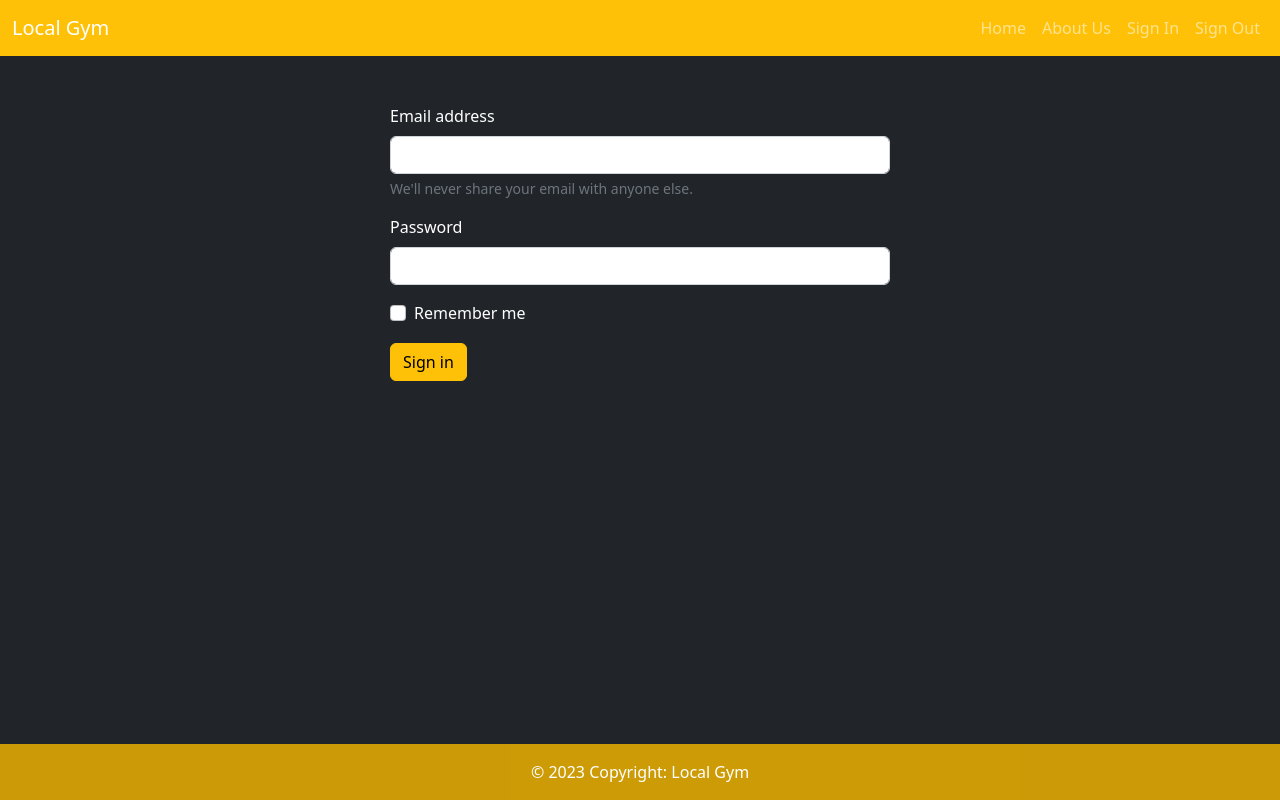
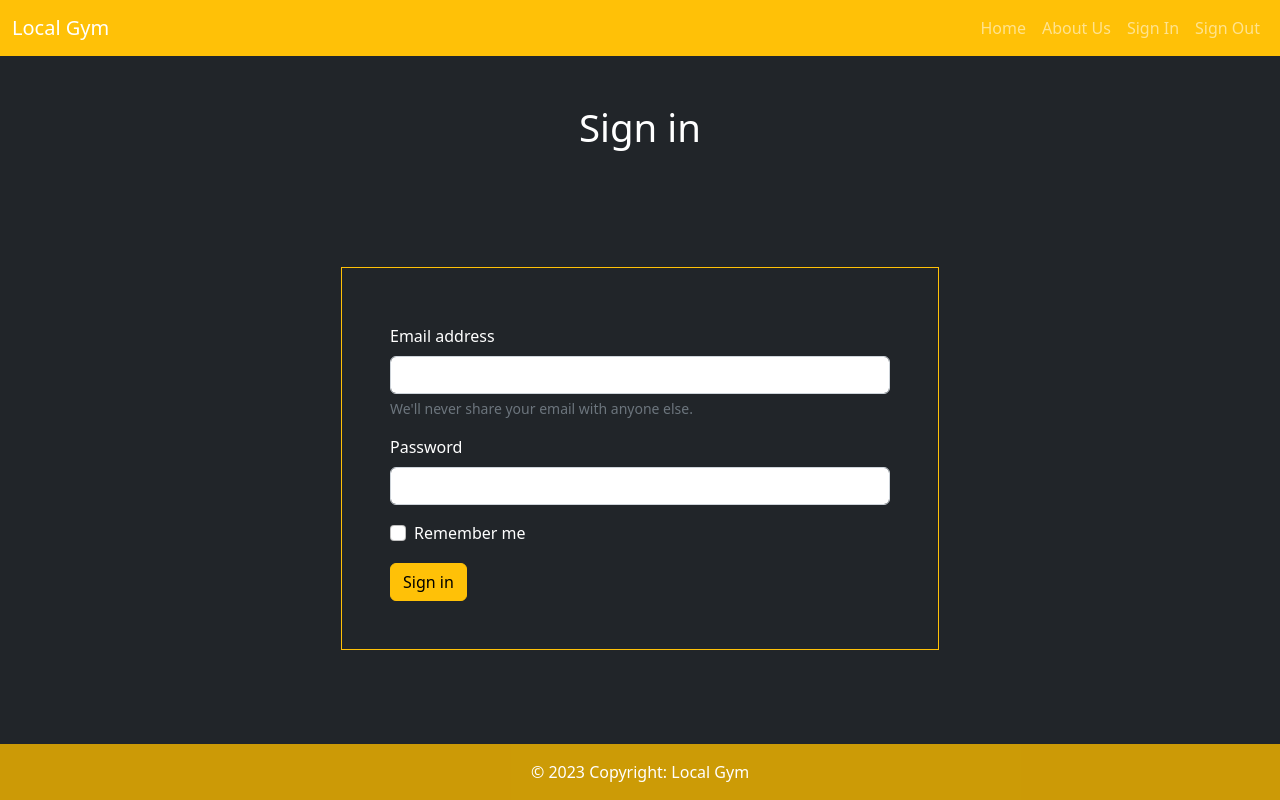
Before and after one commit to yeseniag9/assignment5, a plain HTML site: page sign_in.html in a window 1280 px wide. Drawn offline with nearby package versions, Linux system fonts and the light colour scheme.

Commit message:
sign in page updated

```diff
--- a/sign_in.html
+++ b/sign_in.html
@@ -23,9 +23,10 @@
     </nav>
 
     <form class="container">
-        <div class="d-flex justify-content-center">
-            <div>
-                <div class="mt-5">
+        <h1 class="text-center mt-5 text-white" style="font-size: 3vw">Sign in</h1>
+        <div class="d-flex justify-content-center align-items-center" style="height: 600px">
+            <div class="border border-warning p-5">
+                <div class="mt-2">
                     <label for="email" class="form-label text-white">Email address</label>
                     <input type="email" class="form-control" style="width: 500px">
                     <div class="form-text">We'll never share your email with anyone else.</div>
```
Also changed, not shown: ._sign_in.html (renamed from ._ex.html).
